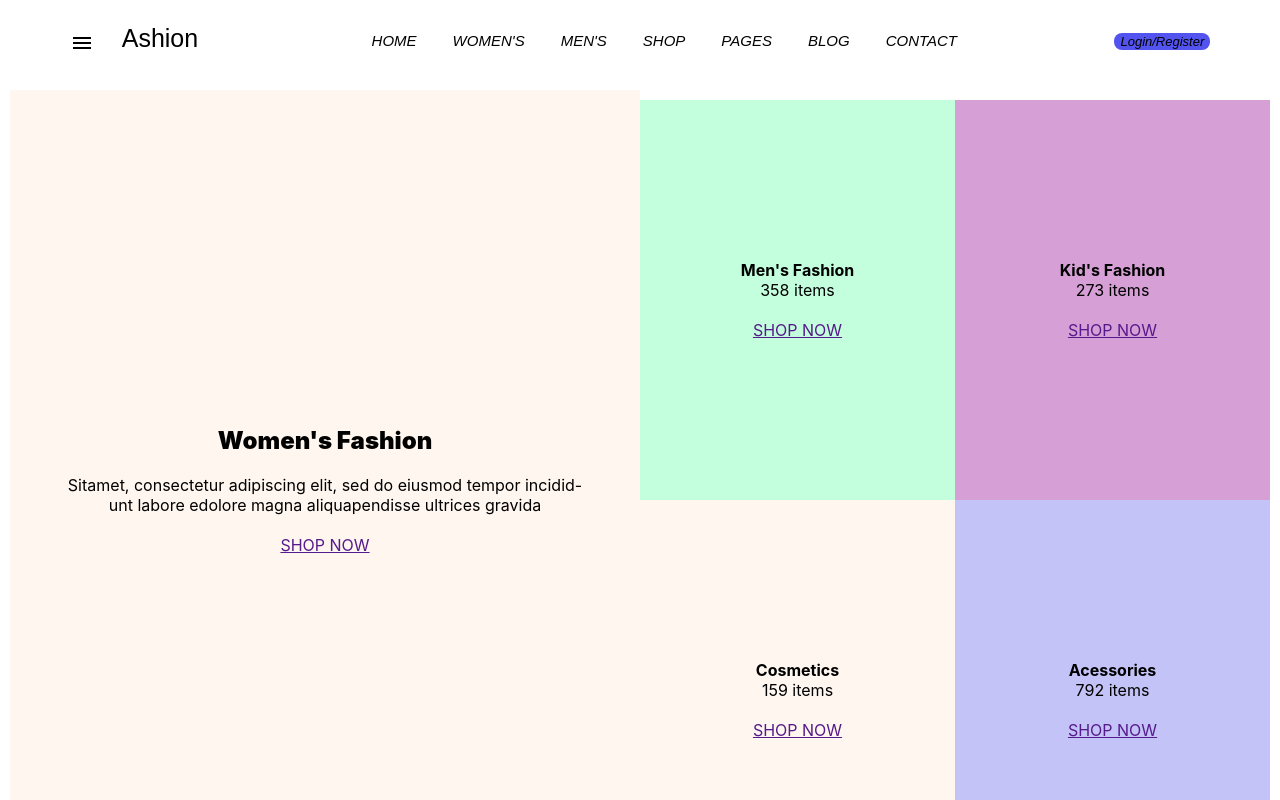
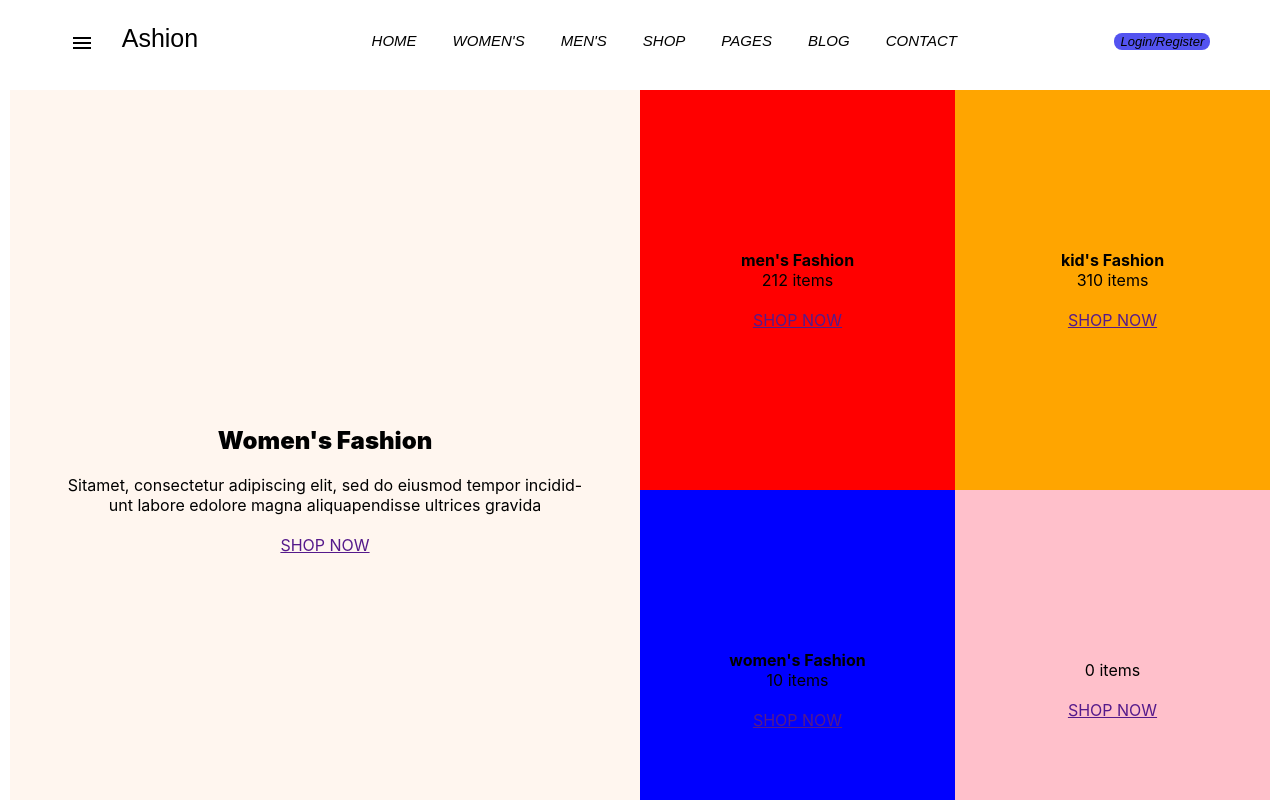
Before and after one commit to mhumayon054/webpage, a React (Create React App) app: page / in a window 1280 px wide. Shown: the top 800 px of the page. Built offline with nearby package versions, Linux system fonts and the light colour scheme.

Commit message:
set category card component

```diff
--- a/src/App.css
+++ b/src/App.css
@@ -70,27 +70,21 @@
 }
 .rightcontainer {
   display: flex;
-  flex-direction: column;
+  flex-direction: row;
   background-color: red;
   height: 100vh;
   width: 50%;
-  margin-top: 10px;
+  flex-wrap: wrap;
 }
 .txt2 {
   font-size: medium;
   font-weight: 700;
 }
 
-.arcontainer {
-  display: flex;
-  flex-direction: row;
-  height: 50%;
-  width: 100%;
-}
 .acontainer {
   display: flex;
   flex-direction: column;
-  height: 100%;
+  height: 50%;
   width: 50%;
   background-color: rgb(196, 255, 221);
   align-items: center;
@@ -104,12 +98,6 @@
   height: 100%;
   width: 50%;
   background-color: rgb(214, 159, 214);
-}
-.brcontainer {
-  display: flex;
-  flex-direction: row;
-  height: 50%;
-  width: 100%;
 }
 .ccontainer {
   display: flex;
--- a/src/App.js
+++ b/src/App.js
@@ -2,6 +2,7 @@ import "./App.css";
 import React from "react";
 // import { MuiDrawer } from "./MuiDrawer";
 import Drawer from "./components/drawer";
+import CategoryCard from "./components/CategoryCard";
 function App() {
   return (
     <div className="App">
@@ -37,37 +38,14 @@ function App() {
             <a href="">SHOP NOW</a>
           </div>
           <div className="rightcontainer">
-            <div className="arcontainer">
-              <div className="acontainer">
-                <text className="txt2">Men's Fashion</text>
-                <text>358 items</text>
-                <br></br>
-                <a href="">SHOP NOW</a>
-              </div>
-              <div className="bcontainer">
-                <text className="txt2">Kid's Fashion</text>
-
-                <text>273 items</text>
-                <br></br>
-                <a href="">SHOP NOW</a>
-              </div>
-            </div>
-            <div className="brcontainer">
-              <div className="ccontainer">
-                <text className="txt2">Cosmetics</text>
-
-                <text>159 items</text>
-                <br></br>
-                <a href="">SHOP NOW</a>
-              </div>
-              <div className="dcontainer">
-                <text className="txt2">Acessories</text>
-
-                <text>792 items</text>
-                <br></br>
-                <a href="">SHOP NOW</a>
-              </div>
-            </div>
+            <CategoryCard background="red" title="men's Fashion" item={212} />
+            <CategoryCard
+              background="orange"
+              title="kid's Fashion"
+              item={310}
+            />
+            <CategoryCard background="blue" title="women's Fashion" item={10} />
+            <CategoryCard />
           </div>
         </div>
         <div className="bottom header">
--- /dev/null
+++ b/src/components/CategoryCard/index.js
@@ -0,0 +1,14 @@
+import React from "react";
+function CategoryCard({ background = "pink", title = "", item = 0 }) {
+  console.log("background>", background);
+  return (
+    <div style={{ backgroundColor: background }} className="acontainer">
+      <text className="txt2">{title}</text>
+      <text>{item} items</text>
+      <br></br>
+      <a href="">SHOP NOW</a>
+    </div>
+  );
+}
+
+export default CategoryCard;
```
